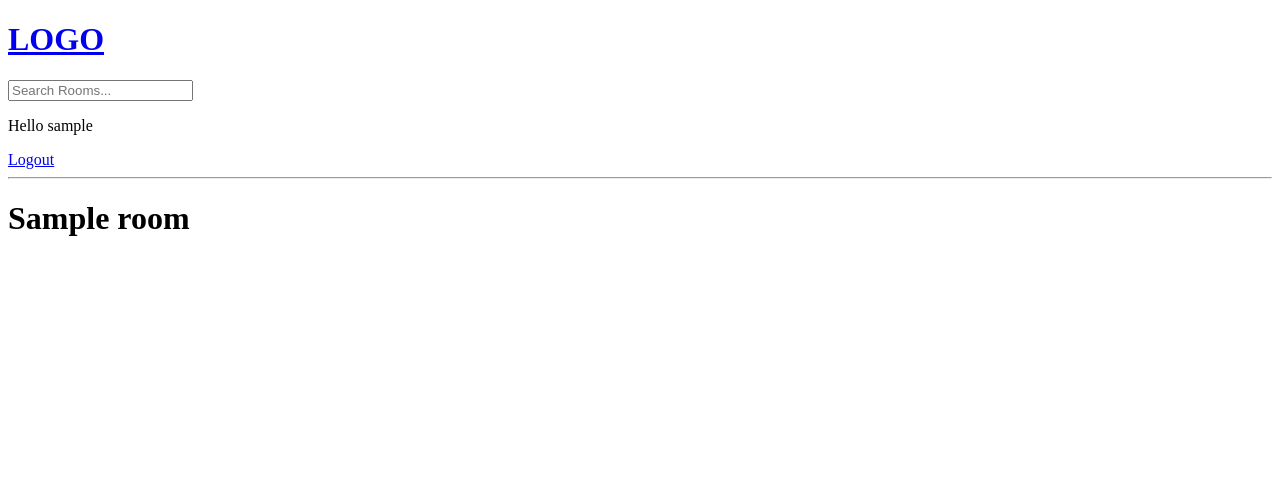
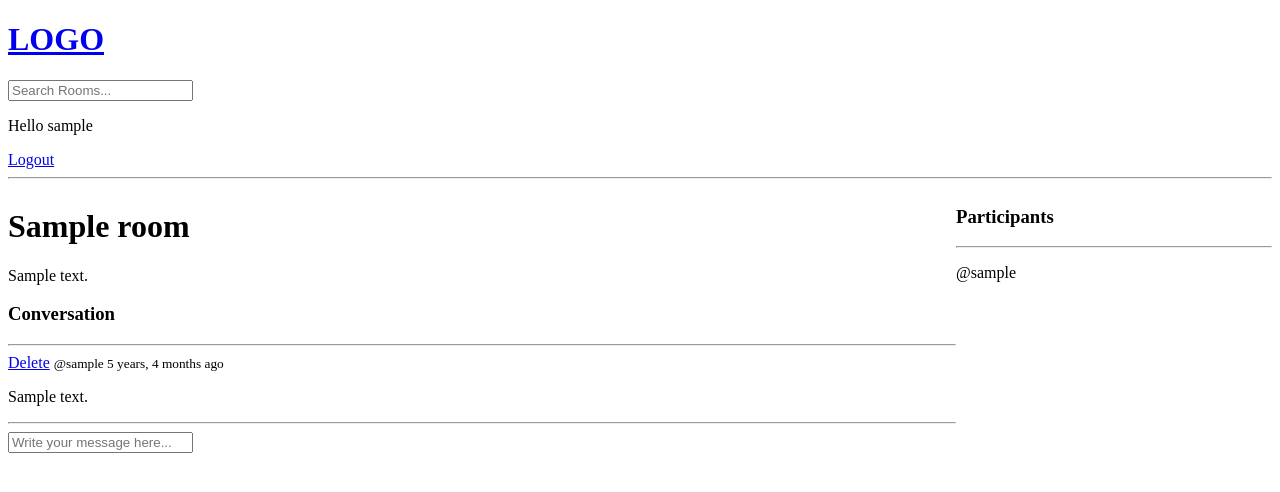
Before and after one commit to dehemi2001/studybud_django, a Django app: page /room/1 in a window 1280 px wide. Shown: the top 492 px of the page. Run offline with Django 5.2, Linux system fonts and the light colour scheme; a user stored in the database is signed in; tables that the repository leaves empty hold one stand-in row (values such as "Sample post").

Commit message:
Chat Room Messages Crud

```diff
--- a/base/models.py
+++ b/base/models.py
@@ -14,7 +14,7 @@ class Room(models.Model):
     topic = models.ForeignKey(Topic, on_delete=models.SET_NULL, null=True)
     name = models.CharField(max_length=200)
     description = models.TextField(null=True, blank=True)
-    #participants =
+    participants = models.ManyToManyField(User, related_name='participants', blank=True)
     updated = models.DateTimeField(auto_now=True)
     created = models.DateTimeField(auto_now_add=True)
 
--- a/base/templates/base/room.html
+++ b/base/templates/base/room.html
@@ -2,6 +2,59 @@
 
 {% block content %}
 
-<h1>{{room.name}}</h1>
+<style>
+    .room-container {
+        display: grid;
+        grid-template-columns: 3fr 1fr;
+    }
+</style>
+
+<div class="room-container">
+
+    <div>
+
+        <h1>{{room.name}}</h1>
+
+        <p>{{room.description}}</p>
+
+        <div class="comment-wrapper">
+            <h3>Conversation</h3>
+            <hr>
+
+            {% for message in room_messages %}
+                <div>
+                    {% if request.user == message.user %}
+                    <a href="{% url 'delete-message' message.id %}">Delete</a>
+                    {% endif %}
+                    <small>@{{message.user}}  {{message.created|timesince}} ago</small>
+                    <p>{{message.body}}</p>
+                    <hr>
+                </div>
+            {% endfor %}
+        </div>
+
+        {% if request.user.is_authenticated %}
+        <div class="comment-form">
+            <form method="POST" action="">
+                {% csrf_token %}
+                <input type="text" name="body" placeholder="Write your message here...">
+            </form>
+        </div>
+        {% endif %}
+
+    </div>
+
+    <div>
+        <h3>Participants</h3>
+        <hr>
+
+        {% for user in participants %}
+            <div>
+                <p>@{{user.username}}</p>
+            </div>
+        {% endfor %}
+    </div>
+
+</div>
 
 {% endblock %}
--- a/base/urls.py
+++ b/base/urls.py
@@ -10,4 +10,5 @@ urlpatterns = [
     path('create-room/', views.createRoom, name='create-room'),
     path('update-room/<str:pk>', views.updateRoom, name='update-room'),
     path('delete-room/<str:pk>', views.deleteRoom, name='delete-room'),
+    path('delete-message/<str:pk>', views.deleteMessage, name='delete-message'),
 ]
--- a/base/views.py
+++ b/base/views.py
@@ -6,7 +6,7 @@ from django.db.models import Q
 from django.contrib.auth.models import User
 from django.contrib.auth import authenticate, login, logout
 from django.contrib.auth.forms import UserCreationForm
-from .models import Room, Topic
+from .models import Room, Topic, Message
 from .forms import RoomForm
 
 # Create your views here.
@@ -75,7 +75,19 @@ def home(request):
 
 def room(request, pk):
     room = Room.objects.get(id=pk)
-    context = {'room': room}
+    room_messages = room.message_set.all().order_by('-created')
+    participants = room.participants.all()
+
+    if request.method == 'POST':
+        message = Message.objects.create(
+            user = request.user,
+            room = room,
+            body = request.POST.get('body')
+        )
+        room.participants.add(request.user)
+        return redirect('room', pk=room.id)
+
+    context = {'room': room, 'room_messages': room_messages, 'participants': participants}
     return render(request, 'base/room.html', context)
 
 @login_required(login_url='login')
@@ -110,7 +122,23 @@ def updateRoom(request, pk):
 @login_required(login_url='login')
 def deleteRoom(request, pk):
     room = Room.objects.get(id=pk)
+
+    if request.user != room.host:
+        return HttpResponse('You are not allowed here!')
+
     if request.method == 'POST':
         room.delete()
         return redirect('home')
     return render(request, 'base/delete.html', {'obj': room})
+
+@login_required(login_url='login')
+def deleteMessage(request, pk):
+    message = Message.objects.get(id=pk)
+
+    if request.user != message.user:
+        return HttpResponse('You are not allowed here!')
+
+    if request.method == 'POST':
+        message.delete()
+        return redirect('home')
+    return render(request, 'base/delete.html', {'obj': message})
```
Also changed, not shown: base/migrations/0003_alter_room_options_room_participants.py (added).
